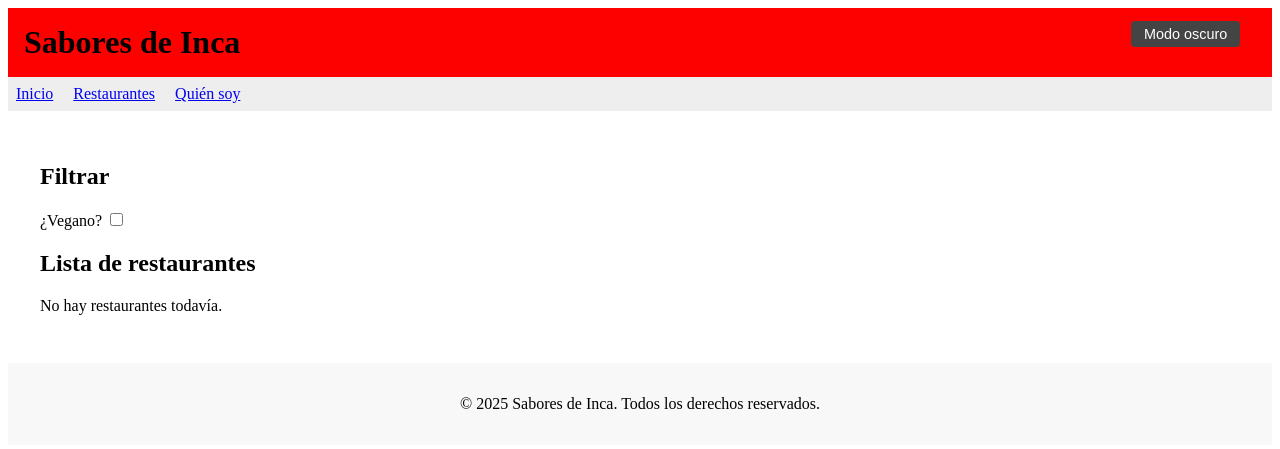
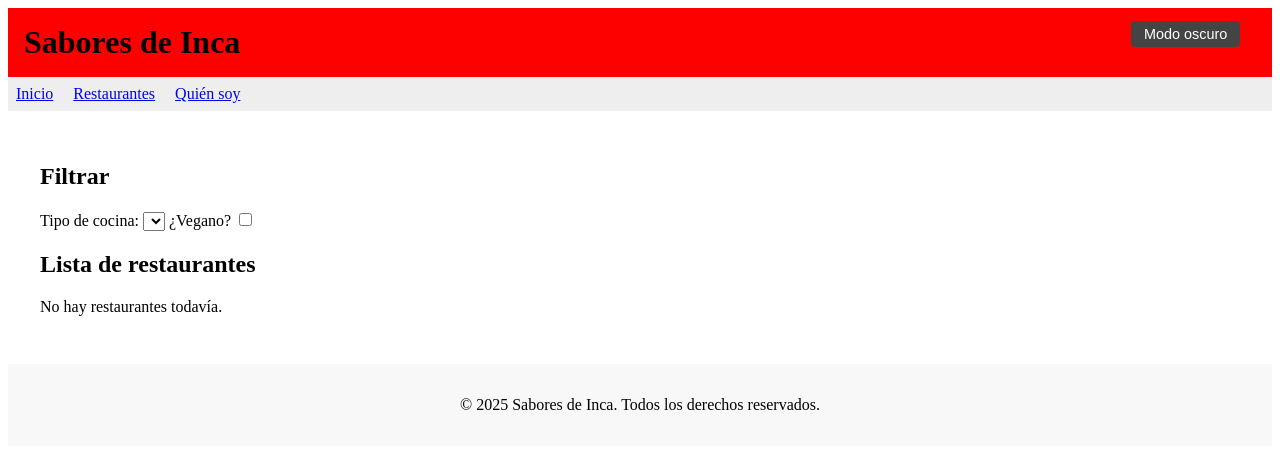
Before and after one commit to ReinaHisterica/Practicas2025, a Laravel app: template Proyecto/sabores-de-inca/resources/views/restaurantes/index.blade.php in a window 1280 px wide. Shown: the top 449 px of the page. Run offline with Laravel 12, Linux system fonts and the light colour scheme; the template is opened without the code that fills it, so the values that code supplies are empty; style sheets or scripts are compiled from the project's sources.

Commit message:
Implementado el filtro de tipo de cocina. Puede combinarse con opción vegana.

```diff
--- a/Proyecto/sabores-de-inca/app/Http/Controllers/RestauranteController.php
+++ b/Proyecto/sabores-de-inca/app/Http/Controllers/RestauranteController.php
@@ -48,6 +48,10 @@
 
         if ($request->has('vegano') && $request->vegano == 1) {
             $query->where('Vegano', true);
+        }
+
+        if ($request->has('tipoCocina') && $request->tipoCocina != 0) {
+            $query->where('fk_idTipoCocina', $request->tipoCocina);
         }
 
         $query->orderByDesc('promedio_valoracion');
--- a/Proyecto/sabores-de-inca/resources/js/restaurantes.js
+++ b/Proyecto/sabores-de-inca/resources/js/restaurantes.js
@@ -1,65 +1,26 @@
 document.addEventListener("DOMContentLoaded", () => {
-    const map = L.map('map').setView([39.718, 2.911], 17); // Coordenadas de Inca
+    const map = L.map('map').setView([39.718, 2.911], 17); // Coordenadas de Inca.
 
-    // Iconos por tipo de cocina
+    // Iconos por tipo de cocina.
     const iconosPorTipo = {
-        1: L.icon({ iconUrl: '/images/markers/marcador-azul-marino.png', shadowUrl: '/images/markers/marker-shadow.png' }),     // Mediterráneo
-        2: L.icon({ iconUrl: '/images/markers/marcador-rojo.png', shadowUrl: '/images/markers/marker-shadow.png' }),      // Italiano
-        3: L.icon({ iconUrl: '/images/markers/marcador-rosa.png', shadowUrl: '/images/markers/marker-shadow.png' }),    // Japonés
-        4: L.icon({ iconUrl: '/images/markers/marcador-negro.png', shadowUrl: '/images/markers/marker-shadow.png' }),   // Comida rápida
-        5: L.icon({ iconUrl: '/images/markers/marcador-marron.png', shadowUrl: '/images/markers/marker-shadow.png' }),    // Kebab
-        6: L.icon({ iconUrl: '/images/markers/marcador-naranja.png', shadowUrl: '/images/markers/marker-shadow.png' }),     // Argentino
-        7: L.icon({ iconUrl: '/images/markers/marcador-turquesa.png', shadowUrl: '/images/markers/marker-shadow.png' }),   // Indio
-        8: L.icon({ iconUrl: '/images/markers/marcador-amarillo.png', shadowUrl: '/images/markers/marker-shadow.png' }),   // Mexicano
-        9: L.icon({ iconUrl: '/images/markers/marcador-light-green.png', shadowUrl: '/images/markers/marker-shadow.png' }),// Poke / Saludable
-        10: L.icon({ iconUrl: '/images/markers/marcador-lila.png', shadowUrl: '/images/markers/marker-shadow.png' })     // Chino
+        1: L.icon({ iconUrl: '/images/markers/marcador-azul-marino.png', shadowUrl: '/images/markers/marker-shadow.png' }),
+        2: L.icon({ iconUrl: '/images/markers/marcador-rojo.png', shadowUrl: '/images/markers/marker-shadow.png' }),
+        3: L.icon({ iconUrl: '/images/markers/marcador-rosa.png', shadowUrl: '/images/markers/marker-shadow.png' }),
+        4: L.icon({ iconUrl: '/images/markers/marcador-negro.png', shadowUrl: '/images/markers/marker-shadow.png' }),
+        5: L.icon({ iconUrl: '/images/markers/marcador-marron.png', shadowUrl: '/images/markers/marker-shadow.png' }),
+        6: L.icon({ iconUrl: '/images/markers/marcador-naranja.png', shadowUrl: '/images/markers/marker-shadow.png' }),
+        7: L.icon({ iconUrl: '/images/markers/marcador-turquesa.png', shadowUrl: '/images/markers/marker-shadow.png' }),
+        8: L.icon({ iconUrl: '/images/markers/marcador-amarillo.png', shadowUrl: '/images/markers/marker-shadow.png' }),
+        9: L.icon({ iconUrl: '/images/markers/marcador-light-green.png', shadowUrl: '/images/markers/marker-shadow.png' }),
+        10: L.icon({ iconUrl: '/images/markers/marcador-lila.png', shadowUrl: '/images/markers/marker-shadow.png' })
     };
 
-    // Cargar mapa base
+    // Cargar mapa base.
     L.tileLayer('https://{s}.tile.openstreetmap.org/{z}/{x}/{y}.png', {
         attribution: '&copy; OpenStreetMap contributors'
     }).addTo(map);
 
-    // Obtener los restaurantes y mostrarlos con sus iconos personalizados
-    fetch('/api/restaurantes')
-        .then(res => res.json())
-        .then(restaurantes => {
-            restaurantes.forEach(rest => {
-                if (rest.Latitud && rest.Longitud) {
-                    const icono = iconosPorTipo[rest.fk_idTipoCocina] || iconosPorTipo[1]; // usa azul por defecto si no existe
-                    const marker = L.marker([rest.Latitud, rest.Longitud], { icon: icono }).addTo(map);
-                    marker.bindPopup(`<strong>${rest.Nombre}</strong><br>${rest.Direccion || ''}`);
-                }
-            });
-        })
-        .catch(err => console.error('Error al cargar restaurantes:', err));
-
-    // Checkbox para filtrar por vegano
-    const checkbox = document.getElementById('vegano');
-    const restaurantList = document.getElementById('restaurantList');
-
-    checkbox.addEventListener('change', () => {
-        const vegano = checkbox.checked ? 1 : 0;
-
-        fetch(`/restaurantes?vegano=${vegano}`, {
-            headers: {
-                'X-Requested-With': 'XMLHttpRequest'
-            }
-        })
-            .then(response => response.text())
-            .then(html => {
-                restaurantList.innerHTML = html;
-                console.log(html);
-            })
-            .catch(error => {
-                console.error('Error al filtrar restaurantes:', error);
-            });
-    });
-
-    const leyenda = L.control({ position: 'bottomright' });
-
-    leyenda.onAdd = function (map) {
-        const div = L.DomUtil.create('div', 'info legend');
+    // Tipos de cocina (para select y leyenda).
     const tiposCocina = {
         1: 'Mediterráneo',
         2: 'Italiano',
@@ -73,6 +34,111 @@
         10: 'Chino'
     };
 
+    const selectTipo = document.getElementById('tipoCocina');
+    if (selectTipo) {
+        // Vaciar select por si hay algo.
+        selectTipo.innerHTML = '';
+
+        // Añadir opción "Todos"
+        const optionTodos = document.createElement('option');
+        optionTodos.value = 0;
+        optionTodos.textContent = 'Todos';
+        selectTipo.appendChild(optionTodos);
+
+        // Añadir cada tipo de cocina
+        for (const id in tiposCocina) {
+            const option = document.createElement('option');
+            option.value = id;
+            option.textContent = tiposCocina[id];
+            selectTipo.appendChild(option);
+        }
+    }
+
+    const checkboxVegano = document.getElementById('vegano');
+    const restaurantList = document.getElementById('restaurantList');
+
+    // Variable global para los marcadores en el mapa.
+    if (!window.marcadoresLayer) {
+        window.marcadoresLayer = L.layerGroup().addTo(map);
+    }
+
+    // Función para cargar restaurantes en mapa y lista según filtros.
+    function cargarRestaurantes(vegano = null, tipoCocina = 0) {
+        let urlApi = '/api/restaurantes?';
+        if (vegano !== null) {
+            urlApi += `vegano=${vegano}&`;
+        }
+        if (tipoCocina && tipoCocina != 0) {
+            urlApi += `tipoCocina=${tipoCocina}&`;
+        }
+        urlApi = urlApi.slice(0, -1); // quitar último & si existe
+
+        fetch(urlApi)
+            .then(res => {
+                if (!res.ok) throw new Error(`HTTP error ${res.status}`);
+                return res.json();
+            })
+            .then(restaurantes => {
+                // Limpiar marcadores anteriores
+                window.marcadoresLayer.clearLayers();
+
+                // Añadir marcadores nuevos
+                restaurantes.forEach(rest => {
+                    if (rest.Latitud && rest.Longitud) {
+                        const icono = iconosPorTipo[rest.fk_idTipoCocina] || L.icon.default;
+                        const marker = L.marker([rest.Latitud, rest.Longitud], { icon: icono });
+                        marker.bindPopup(`<strong>${rest.Nombre}</strong><br>${rest.Direccion || ''}`);
+                        marker.addTo(window.marcadoresLayer);
+                    }
+                });
+
+                // Actualizar lista HTML
+                actualizarListaHtml(restaurantes);
+            })
+            .catch(err => console.error('Error al cargar restaurantes:', err));
+    }
+
+    // Función para actualizar la lista HTML a partir de un array de restaurantes
+    function actualizarListaHtml(restaurantesFiltrados) {
+        const tarjetas = document.querySelectorAll('.restaurante-card');
+
+        tarjetas.forEach(tarjeta => {
+            const esVegano = tarjeta.dataset.vegano === "1" || tarjeta.dataset.vegano === "true";
+            const tipo = parseInt(tarjeta.dataset.tipo, 10);
+
+            // Buscar si la tarjeta está en el array filtrado (puedes usar el nombre como identificador)
+            const nombreTarjeta = tarjeta.querySelector('.details h3').textContent;
+
+            const estaEnFiltro = restaurantesFiltrados.some(rest => rest.Nombre === nombreTarjeta);
+
+            if (estaEnFiltro) {
+                tarjeta.style.display = "block"; // Mostrar
+            } else {
+                tarjeta.style.display = "none"; // Ocultar
+            }
+        });
+    }
+
+
+    // Leer filtros actuales y recargar datos
+    function actualizarFiltros() {
+        const vegano = checkboxVegano.checked ? 1 : 0;
+        const tipoCocina = parseInt(selectTipo.value, 10) || 0;
+        cargarRestaurantes(vegano, tipoCocina);
+    }
+
+    // Inicializar carga
+    actualizarFiltros();
+
+    // Listeners de filtros
+    checkboxVegano.addEventListener('change', actualizarFiltros);
+    selectTipo.addEventListener('change', actualizarFiltros);
+
+    // Leyenda en el mapa
+    const leyenda = L.control({ position: 'bottomright' });
+
+    leyenda.onAdd = function () {
+        const div = L.DomUtil.create('div', 'info legend');
         for (const id in tiposCocina) {
             const iconPath = iconosPorTipo[id]?.options.iconUrl || '';
             div.innerHTML += `
@@ -82,7 +148,6 @@
                 </div>
             `;
         }
-
         return div;
     };
 
--- a/Proyecto/sabores-de-inca/resources/views/restaurantes/index.blade.php
+++ b/Proyecto/sabores-de-inca/resources/views/restaurantes/index.blade.php
@@ -1,27 +1,27 @@
 @extends('layouts.app')
 
 @section('titulo', 'Lista de Restaurantes')
-@vite('resources/js/restaurantes.js') <!-- Esto importará el js exclusivamente en la página de los restaurantes. -->
+
+@vite('resources/js/restaurantes.js') <!-- Esto importa el JS solo en esta vista -->
+
 @section('contenido')
 <h2>Filtrar</h2>
-<form method="POST">
-    <label for="vegano">¿Vegano?</label>
-    <input type="checkbox" id="vegano">
-    <!-- GOogle developer compte: api de google maps. Mapa en la portada amb tots els marcadors. -->
-    <!-- Posiblemente, en la base de datos tenga que añadir otro atributo en restaurantes que sea de latitud y otro de longitud (o altitud ???) -->
-</form>
+<label for="tipoCocina">Tipo de cocina:</label>
+<select id="tipoCocina">
+    <!-- Opciones se llenan con JS -->
+</select>
+
+<label for="vegano">¿Vegano?</label>
+<input type="checkbox" id="vegano">
 
 <h2>Lista de restaurantes</h2>
 
 @if ($restaurantes->isEmpty())
-<p>No hay restaurantes todavía.</p>
+    <p>No hay restaurantes todavía.</p>
 @else
-<div class="restaurantes-container" id="restaurantList">
     <div class="restaurantes-container" id="restaurantList">
         @include('restaurantes._lista')
     </div>
-
-</div>
-<div id="map" style="height: 500px; margin-top: 10rem; margin-bottom: 2rem;"></div>
+    <div id="map" style="height: 500px; margin-top: 10rem; margin-bottom: 2rem;"></div>
 @endif
 @endsection
```
Lines whose indentation alone changed are shown as unchanged.
